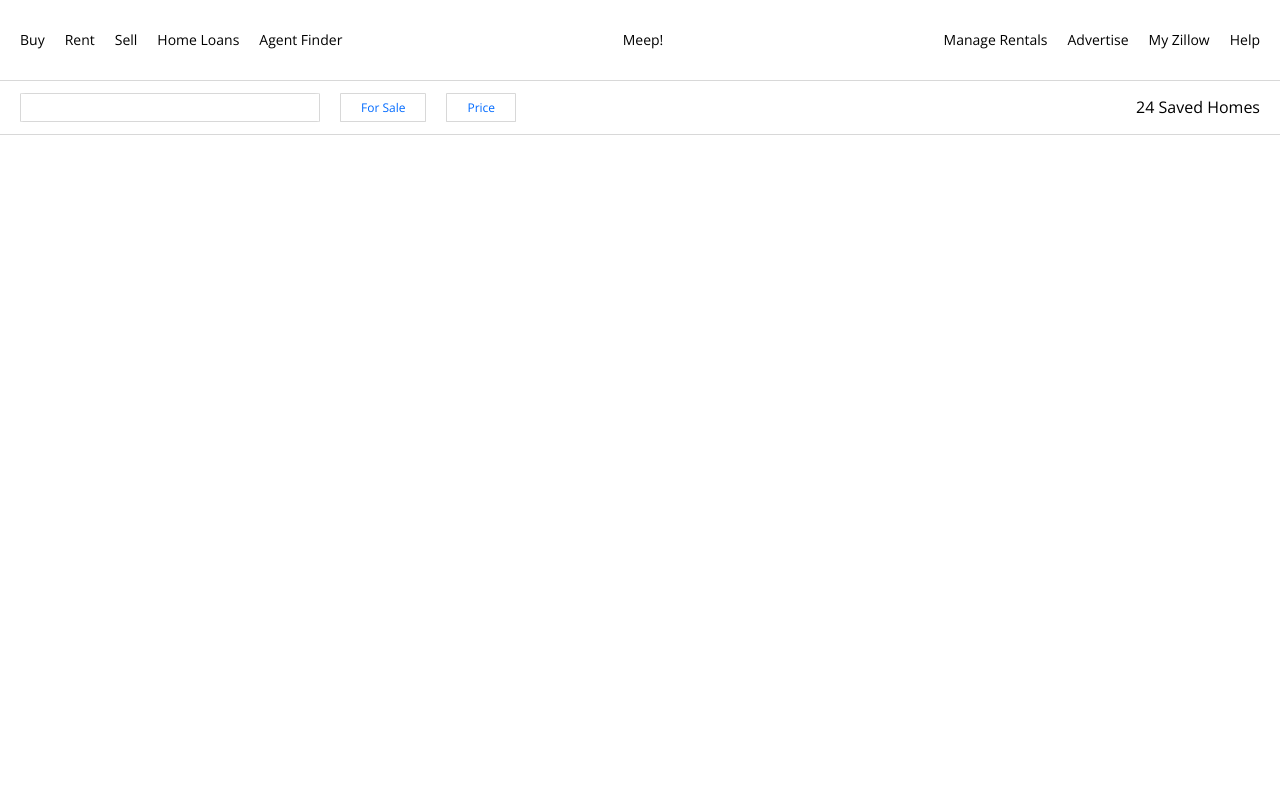
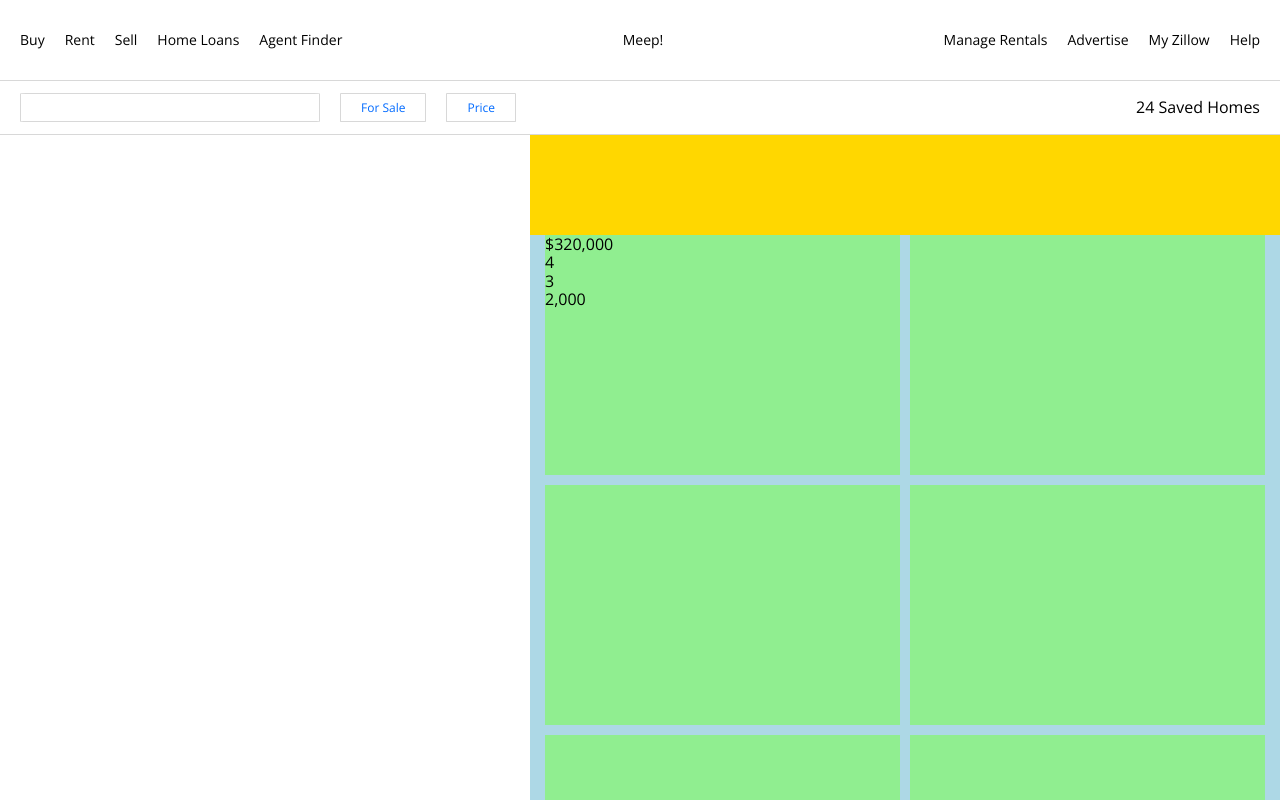
Before and after one commit to BrianPineau/Ultra-Real-Estate-App, a plain HTML site: page Index.html in a window 1280 px wide. Drawn offline with nearby package versions, Linux system fonts and the light colour scheme.

Commit message:
Implemented scroll effect in listings section

```diff
--- a/Index.html
+++ b/Index.html
@@ -55,9 +55,46 @@
     </section>
 
     <!--  Lintings Section  -->
+    <div class="listings-section-container">
     <section class="site-listings">
+        <div class="listings-title-section">
 
+        </div>
+
+        <div class="listings-grid-container">
+            <div class="listings-box">
+                <div class="box-info-section">
+                    <div class="box-title-line">
+                        <h1>$320,000</h1>
+                        <ul class="title-line-dimensions">
+                            <li class="bed-num">4</li>
+                            <li class="bath-num">3</li>
+                            <li class="square-feet-num">2,000</li>
+                        </ul>
+                    </div>
+                </div>
+
+                <div class="image-section">
+
+                </div>
+            </div>
+
+            <div class="listings-box"></div>
+            <div class="listings-box"></div>
+            <div class="listings-box"></div>
+            <div class="listings-box"></div>
+            <div class="listings-box"></div>
+            <div class="listings-box"></div>
+            <div class="listings-box"></div>
+            <div class="listings-box"></div>
+            <div class="listings-box"></div>
+            <div class="listings-box"></div>
+            <div class="listings-box"></div>
+            <div class="listings-box"></div>
+            <div class="listings-box"></div>
+        </div>
     </section>
+    </div>
 
 </body>
 </html>
--- a/Main.css
+++ b/Main.css
@@ -4,11 +4,12 @@ body {
     font-family: 'Open Sans', sans-serif;
     height: 100vh;
     width: 100vw;
+    overflow: hidden;
 }
 
 /*   Header   */
 header {
-    height: 160px;
+    height: 135px;
     width: 100%;
 }
 
@@ -70,3 +71,43 @@ input {
 header button {
     color: #006AFF;
 }
+
+/*   Map Section   */
+
+/*   Listings Section   */
+.listings-section-container {
+    position: fixed;
+    right: 0;
+    top: 135px;
+    height: 100%;
+    overflow-y: scroll;
+}
+
+.site-listings {
+    display: flex;
+    flex-direction: column;
+    align-items: center;
+    width: 750px;
+    background-color: lightblue;
+}
+
+.listings-title-section {
+    display: block;
+    height: 100px;
+    width: 750px;
+    padding: 20px;
+    background: gold;
+}
+
+.listings-grid-container {
+    display: grid;
+    grid-template-columns: 1fr 1fr;
+    grid-gap: 10px;
+}
+
+.listings-box {
+    display: grid;
+    height: 240px;
+    width: 355px;
+    background-color: lightgreen;
+}
```
